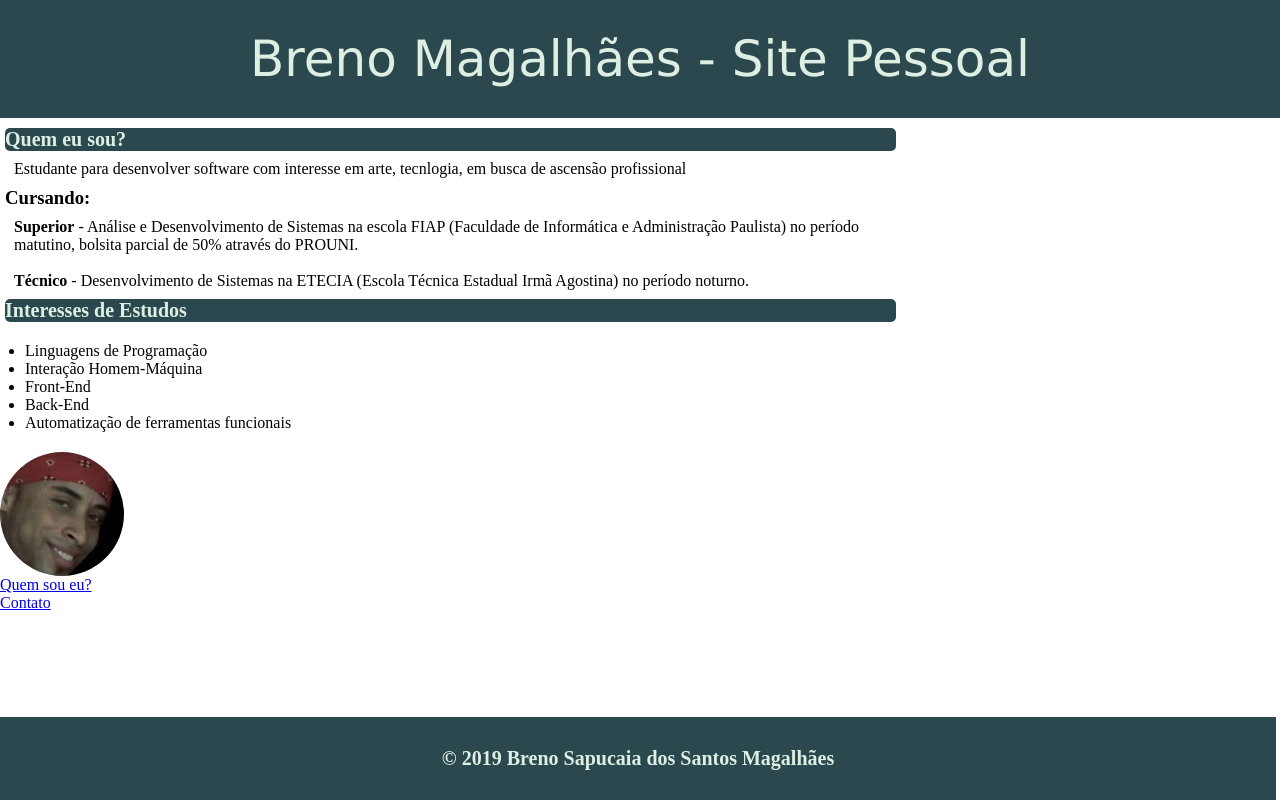
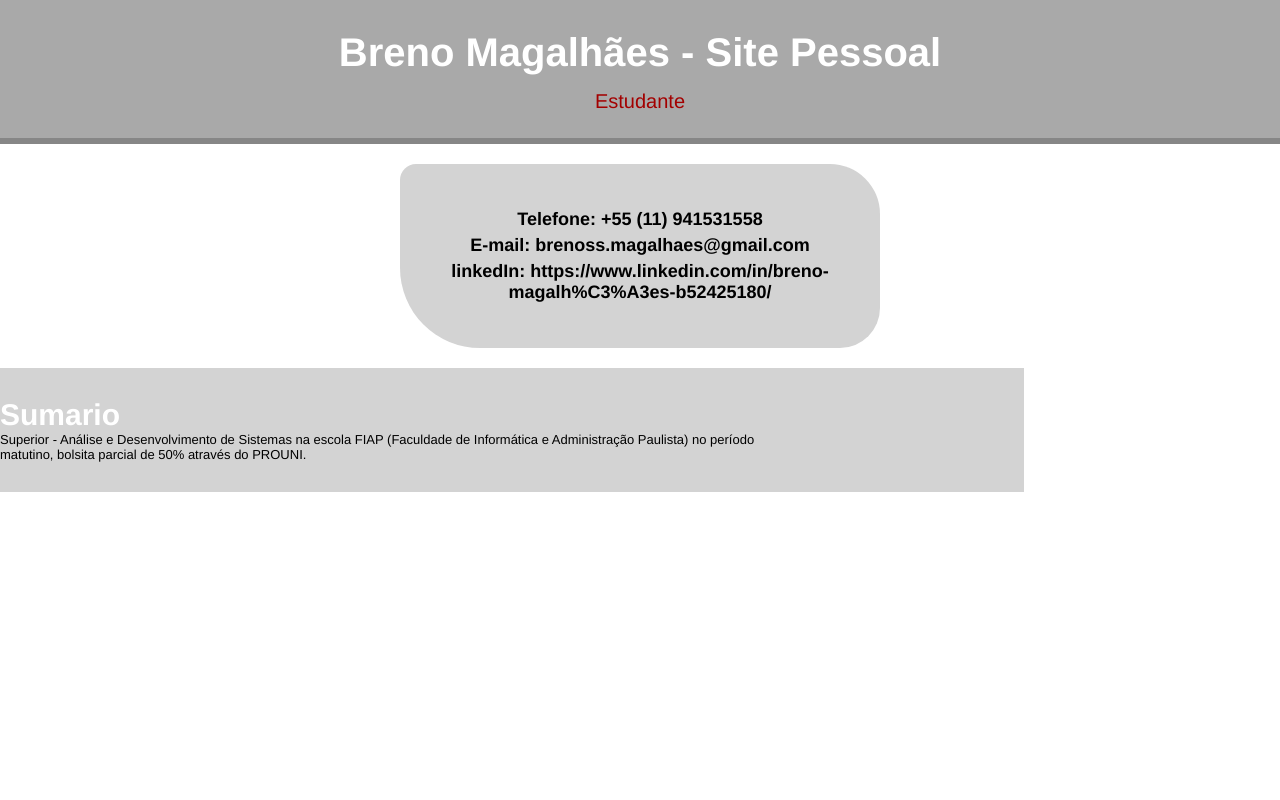
Before and after one commit to breno-sapucaia/responsive-web-development-exercises, a plain HTML site: page site-pessoal/index.html in a window 1280 px wide. Drawn offline with Linux system fonts and the light colour scheme.

Commit message:
palmirinha e site pessoal

```diff
--- /dev/null
+++ b/palmirinha/style/estilo.css
@@ -0,0 +1,82 @@
+*{
+    padding:0;
+    margin:0;
+    font:13px Arial, Verdana, Sans-Serif black;
+
+  }
+  #banner{
+
+    background-color:#377c4e;
+    padding:20;
+    text-align:center;
+  }
+
+  #banner h1{
+    font-size:60px;
+    font-family: Verdana, Arial, Sans-Serif;
+    color:#f0f0f0;
+    font-weight:normal;
+  }
+  #banner h2{
+    color: #f8db3d;
+    font-weight:bolder;
+    font-style: italic;
+  }
+#menu{
+    background-color:#060;
+}
+#menu ul{
+    text-align:center;
+
+}
+#menu li{
+    display:inline-block;
+
+}
+#menu li:last-child{
+    border:none;
+}
+#menu li:last-child a{
+    border:none;
+    border-radius: 0 50px  50px 0;
+}
+#menu li:first-child a{
+    border:none;
+    border-radius: 0 50px  50px 0;
+}
+#menu a{
+    border-right:1px #030 solid;
+    display:inline-block;
+    padding: 20px;
+    text-decoration:none;
+    color:white;
+    font-size:20px;
+    font-weight:bold;
+    font:20 arial;
+}
+#menu a:hover{
+    background-color:white;
+    color:#030;
+    text-decoration:none;
+}
+#menu a:visited {
+    color: white;
+
+}
+  #redes-sociais img{
+    height:24px;
+  }
+
+  #esquerda{
+      width:60%;
+      background-color: red;
+      float:left;
+  }
+  #direita{
+      float:left;
+      width:25%;
+      background-color:black;
+  }
+  #rodape{
+      clear:both;
+  }
--- a/site-pessoal/index.html
+++ b/site-pessoal/index.html
@@ -4,76 +4,54 @@
         <title>Site do Breno</title>
         <style type="text/css">
             *{
+                font:13px Helvetica, Arial, Sans-Serif;
                 padding:0;
                 margin:0;
             }
+            h1{
+                font-size:40px;
+                font-weight: bold;
+                color:white;
+                padding: 30px 0 0 0;
+            }
+            h2{
+                font-size:30px;
+                font-weight: bold;
+                color:white;
+                padding: 30px 0 0 0;
+            }
+            #cabecalho p {
+                font-size:20px;
+                color: #a30000;
+                padding: 0 0 10px 0;
+                margin:15px 0;
+            }
+            #cabecalho{
+                background-color: darkgrey;
+                text-align: center;
+                border-bottom: 6px rgb(134, 134, 134) solid;
+                margin-bottom:20px;
+            }
 
-            #cabecalho{
-                background-color: #2A484E;
-                padding:30;
+            #contato{
+                width:400px;
+                padding:40px;
+                background-color: lightgrey;
+                text-align:center;
+                margin: 0 auto;
+                border-radius:16px 50px 40px 80px;
             }
-            #cabecalho h1{
-                font: 50px Verdana,Arial,Sans-Serif;
-                color: #DDEFE3;
-                text-align: center;
+            #contato p{
+                font-size: 18px;
+                margin: 5px;
+                font-weight: bolder;
             }
-            #esquerda h2{
+            #secao{
+                width:80%;
+                margin: 20px 0 auto;
+                background-color:lightgrey;
+            }
 
-                background-color:#2A484E;
-                border-radius:5px;
-                font-size:20px;
-                color:#DDEFE3;
-
-            }
-            #esquerda p{
-                padding:9;
-            }
-            #esquerda {
-                margin-right:30%;
-                margin-left:5px;
-                margin-top:10px;
-            }
-            #esquerda ul{
-                padding:20;
-            }
-            /*#direita{
-                float:right;
-                padding:45;
-                margin-top:-320px;
-                margin-right:30px;
-                background-color:#DDEFE3;
-                border-radius:50px;
-                widows: 400px;
-            }*/
-            #milos{
-                border-radius:50%;
-                height:     124px;
-
-
-
-            }
-            /*a{
-                color:#Ce4a50;
-            }
-            #direita ul{
-                text-align:center;
-                list-style: none;
-            }*/
-
-            #rodape {
-                position:absolute;
-                bottom:0;
-                width:95%;
-                background-color: #2A484E;
-                padding:30;
-            }
-            #rodape h4{
-                background-color:#2A484E;
-                border-radius:5px;
-                font-size:20px;
-                color:#DDEFE3;
-                text-align:center;
-            }
         </style>
 
     </head>
@@ -81,21 +59,36 @@
         <!-- cabeçalho -->
         <div id="cabecalho">
             <h1>Breno Magalhães - Site Pessoal</h1>
+            <p>Estudante</p>
         </div>
         <!-- Fim/Cabealho -->
-        <div id="corpo">
-            <div id="esquerda">
-            <div id="titulo">
-                <h2>Quem eu sou?</h2>
-            </div>
+
+
+                <div id="contato">
+                    <p> Telefone: +55 (11) 941531558</p>
+                    <p>E-mail: brenoss.magalhaes@gmail.com</p>
+                    <p>linkedIn: https://www.linkedin.com/in/breno-magalh%C3%A3es-b52425180/</p>
+                </div>
+
+                <div id="secao">
+                    <h2>Sumario</h2>
+                    <p>Superior - Análise e Desenvolvimento de Sistemas na escola FIAP (Faculdade de Informática e Administração Paulista) no período <br/>
+                        matutino, bolsita parcial de 50% através do PROUNI.</p>
+                    <h2></h2>
+                    <h3></h3>
+                </div>
+            <!--</div>
+
+                <h1>Quem eu sou?</h1>
+
             <p>Estudante para desenvolver software com interesse em arte, tecnlogia, em busca de ascensão profissional</p>
-            <h3>Cursando:</h3>
+            <h1>Cursando:</h1>
             <p>
-                <b>Superior</b> - Análise e Desenvolvimento de Sistemas na escola FIAP (Faculdade de Informática e Administração Paulista) no período <br/>
+                Superior - Análise e Desenvolvimento de Sistemas na escola FIAP (Faculdade de Informática e Administração Paulista) no período <br/>
                 matutino, bolsita parcial de 50% através do PROUNI.
             </p>
             <p>
-                <b>Técnico</b> - Desenvolvimento de Sistemas na ETECIA (Escola Técnica Estadual Irmã Agostina) no período noturno.
+                Técnico - Desenvolvimento de Sistemas na ETECIA (Escola Técnica Estadual Irmã Agostina) no período noturno.
             </p>
             <h2>Interesses de Estudos</h2>
             <ul>
@@ -105,17 +98,6 @@
                 <li>Back-End</li>
                 <li>Automatização de ferramentas funcionais</li>
             </ul>
-        </div>
-            <div id="direita">
-
-                    <img id="milos" src="img/milos.jpg"/>
-
-                <ul>
-
-                    <li><a href="#">Quem sou eu?</a></li>
-                    <li><a href="#" onclick="clique()">Contato</a></li>
-                </ul>
-            </div>
 
             <div id="rodape">
                 <h4> &copy; 2019 Breno Sapucaia dos Santos Magalhães
@@ -131,7 +113,7 @@
             linkedIn: https://www.linkedin.com/in/breno-magalh%C3%A3es-b52425180/`
             alert(teste);
         }
-        </script>
+        </script>-->
     </body>
 
 </html>
```
Also changed, not shown: palmirinha/index.html (+1 -40 lines), palmirinha/cadastrar.html (line endings or trailing spaces).
